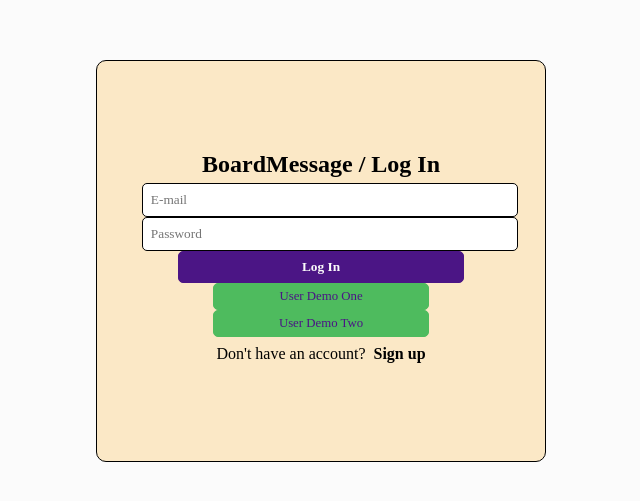
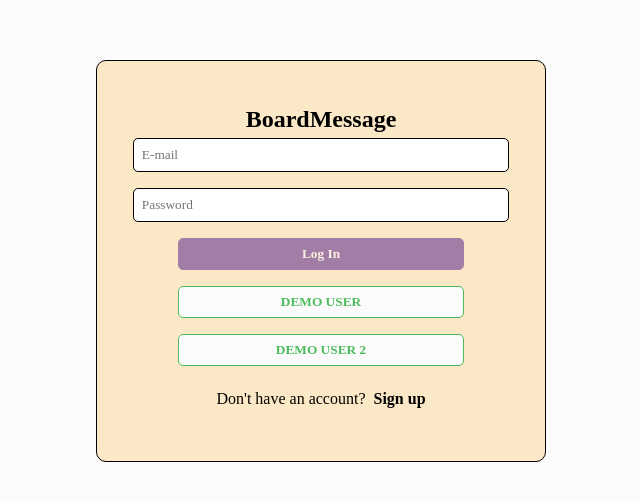
Before and after one commit to GuidoRial/board-message, a React (Create React App) app: page /login in a window 1280 px wide. Shown: the part 139-640 px from the top of the page, without its empty margins (319-959 px from the left). Built offline with nearby package versions, Linux system fonts and the light colour scheme; no server answers; a web font is replaced by a local one.

Commit message:
modified styles from login and signup pages

```diff
--- a/src/App.css
+++ b/src/App.css
@@ -2,6 +2,7 @@
     --primary-color: #4b1585;
     --primary-color-hover: #643497;
     --secondary-color: #4ebb5e;
+    --secondary-color-hover: #40994d;
     --complementary-color: #fbe8c6;
     --primary-text: #141414;
     --secondary-text: #d3d3d3;
--- a/src/components/LogIn/LogIn.css
+++ b/src/components/LogIn/LogIn.css
@@ -1,20 +1,10 @@
-.check-box {
-    color: var(--primary-text);
-    width: 100%;
-    border-radius: 5px;
-    border: 1px solid black;
-    padding: 0.5rem;
+#demoUserButton {
+    border: 1px solid var(--secondary-color);
+    background-color: var(--white);
+    color: var(--secondary-color);
 }
-.check-box:active {
-    border: 1px solid var(--primary-color);
+
+#demoUserButton:hover {
+    background-color: var(--secondary-color);
+    color: var(--white);
 }
-.demo-butt{
-    font-size: 0.8rem;
-    width: 60%;
-    height: 1.7rem;
-    border: 1px solid var(--secondary-color);
-    border-radius: 5px;
-    background-color: var(--secondary-color);
-    color: var(--primary-color);
-    cursor: pointer;
-}
--- a/src/components/LogIn/LogIn.js
+++ b/src/components/LogIn/LogIn.js
@@ -8,8 +8,15 @@ import { clearInputs, linkStyle } from "../../auxFunctions";
 const LogIn = () => {
     const [email, setEmail] = useState("");
     const [password, setPassword] = useState("");
+    const disableButton = email === "" || password === "";
+    let navigate = useNavigate;
 
-    let navigate = useNavigate;
+    let demoUserEmail;
+    let demoUserPassword;
+    let demoUserTwoEmail;
+    let demoUserTwoPassword;
+
+
 
     const handleLogIn = async (e) => {
         try {
@@ -27,10 +34,10 @@ const LogIn = () => {
     };
 
     return (
-        <section className="sign-up">
-            <h1>BoardMessage / Log In</h1>
+        <section className="sign-up-log-in">
+            <h1>BoardMessage</h1>
             <div className="form-container">
-                <form onSubmit={handleLogIn}>
+                <form className="form" onSubmit={handleLogIn}>
                     <input
                         className="input-field"
                         id="email"
@@ -45,12 +52,25 @@ const LogIn = () => {
                         placeholder="Password"
                         onChange={(e) => setPassword(e.target.value)}
                     />
-                    <button type="submit" id="create-account">
+                    <button
+                        style={
+                            disableButton
+                                ? { opacity: "0.5" }
+                                : { opacity: "1" }
+                        }
+                        type="submit"
+                        className="form-button"
+                        id="actionButton"
+                    >
                         Log In
                     </button>
-                    <button className="demo-butt">User Demo One</button>
-                    <button className="demo-butt">User Demo Two</button>
-                    <div className="have-an-account">
+                    <button className="form-button" id="demoUserButton">
+                        DEMO USER
+                    </button>
+                    <button className="form-button" id="demoUserButton">
+                        DEMO USER 2
+                    </button>
+                    <div className="account-check">
                         <p>Don't have an account?</p>
                         <Link to="/signup" style={linkStyle}>
                             Sign up
--- a/src/components/SignUp/SignUp.css
+++ b/src/components/SignUp/SignUp.css
@@ -2,7 +2,7 @@ body {
     background-color: var(--white);
 }
 
-.sign-up {
+.sign-up-log-in {
     display: flex;
     justify-content: center;
     align-items: center;
@@ -19,7 +19,6 @@ body {
     background-color: var(--complementary-color);
 }
 
-
 .form-container {
     display: flex;
     flex-direction: column;
@@ -27,14 +26,14 @@ body {
     width: 80%;
 }
 
-.have-an-account {
+.account-check {
     display: flex;
     justify-content: center;
     gap: 0.5rem;
     margin: 0.5rem;
 }
 
-.sign-up-form {
+.form {
     display: flex;
     flex-direction: column;
     align-items: center;
@@ -53,17 +52,20 @@ body {
     border: 1px solid var(--primary-color);
 }
 
-#create-account {
+.form-button {
     width: 80%;
     height: 2rem;
-    border: 1px solid var(--primary-color);
     font-weight: 700;
     border-radius: 5px;
-    background-color: var(--primary-color);
-    color: var(--white);
     cursor: pointer;
 }
 
-#create-account:hover {
+#actionButton {
+    border: 1px solid var(--primary-color);
+    background-color: var(--primary-color);
+    color: var(--white);
+}
+
+#actionButton:hover {
     background-color: var(--primary-color-hover);
 }
--- a/src/components/SignUp/SignUp.js
+++ b/src/components/SignUp/SignUp.js
@@ -72,10 +72,10 @@ function SignUp() {
     };
 
     return (
-        <section className="sign-up">
+        <section className="sign-up-log-in">
             <h1>BoardMessage</h1>
             <div className="form-container">
-                <form className="sign-up-form" onSubmit={handleSignUp}>
+                <form className="form" onSubmit={handleSignUp}>
                     <input
                         className="input-field"
                         id="username"
@@ -120,7 +120,8 @@ function SignUp() {
                     <button
                         disabled={disableButton}
                         type="submit"
-                        id="create-account"
+                        className="form-button"
+                        id="actionButton"
                         style={
                             disableButton
                                 ? { opacity: "0.5" }
@@ -130,7 +131,7 @@ function SignUp() {
                         Create Account
                     </button>
                 </form>
-                <div className="have-an-account">
+                <div className="account-check">
                     <p>Already have an account?</p>
                     <Link to="/login" style={linkStyle}>
                         Log In
```
